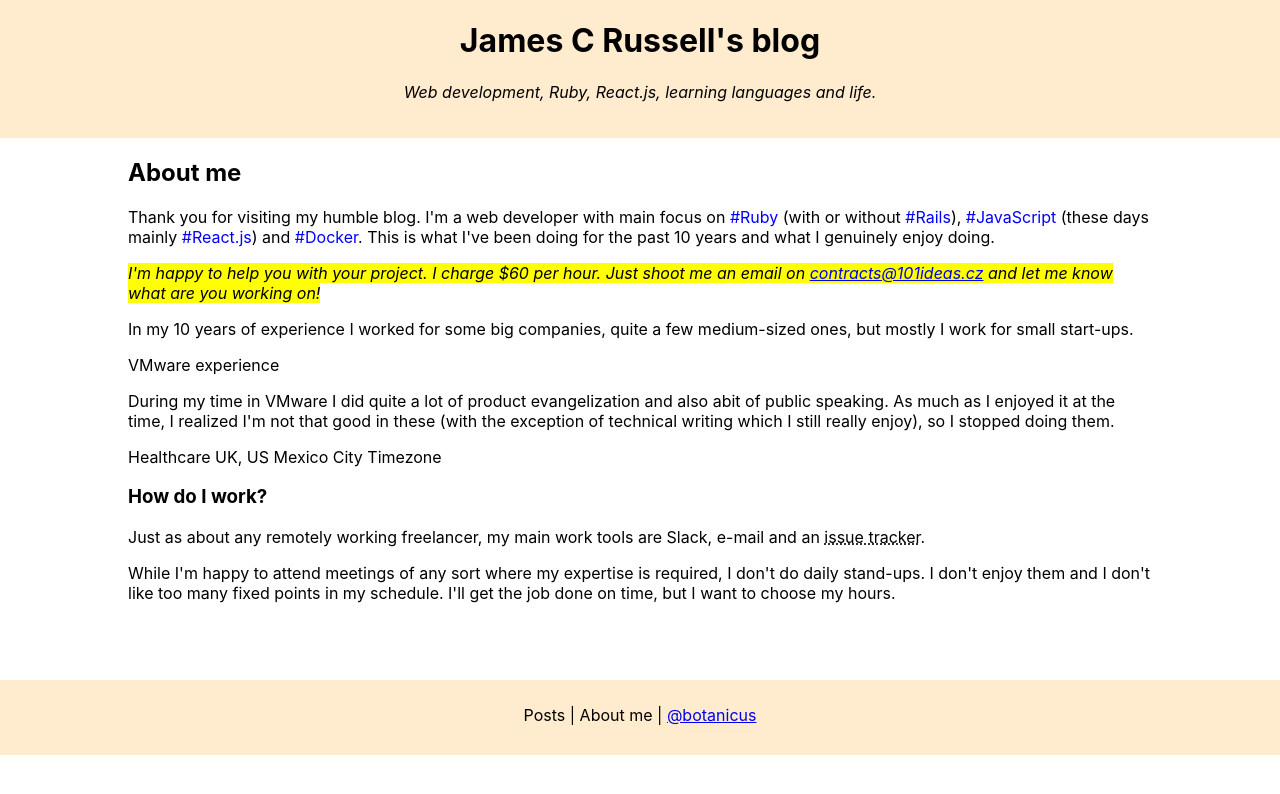
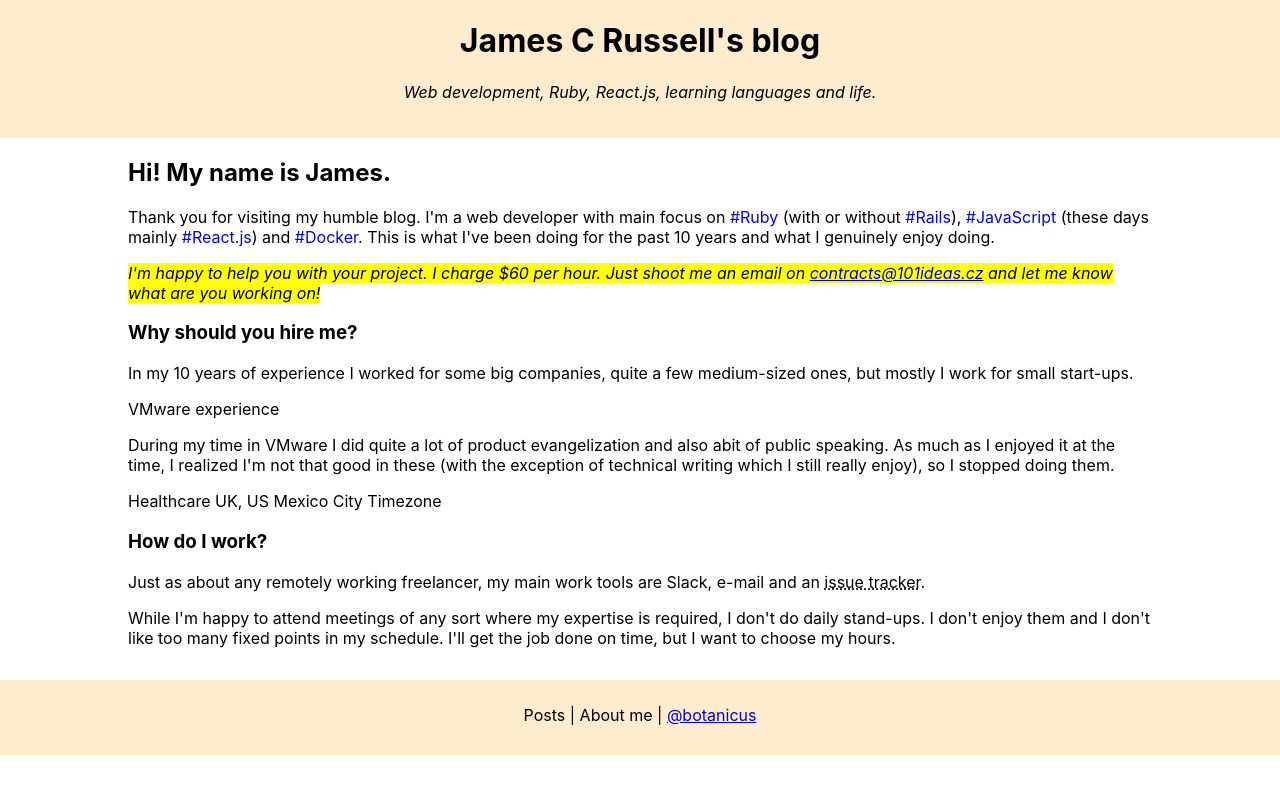
Before and after one commit to botanicus/blog, a React (Create React App) app: page /about in a window 1280 px wide. Shown: the top 794 px of the page. Built offline with nearby package versions, Linux system fonts and the light colour scheme.

Commit message:
Done for the day

```diff
--- a/src/About.js
+++ b/src/About.js
@@ -3,7 +3,7 @@ import React from 'react';
 const YearsOfExperience = () => <span>{new Date().getFullYear() - 2008}</span>;
 
 export default () => <div>
-  <h2>About me</h2>
+  <h2>Hi! My name is James.</h2>
   <p>
     Thank you for visiting my humble blog.
     I'm a web developer with main focus on <span class="hashtag">Ruby</span> (with or without <span class="hashtag">Rails</span>),{' '}
@@ -15,6 +15,8 @@ export default () => <div>
     <em style={{backgroundColor: 'yellow'}}>I'm happy to help you with your project. I charge $60 per hour. Just shoot me an email on <a href="mailto:contracts@101ideas.cz">contracts@101ideas.cz</a> and let me know what are you working on!</em>
   </p>
 
+  <h3>Why should you hire me?</h3>
+  {/* OSS */}
   <p>
     In my <YearsOfExperience /> years of experience I worked for some big companies, quite a few medium-sized ones, but mostly I work for small start-ups.
   </p>
--- a/src/Home.js
+++ b/src/Home.js
@@ -1,4 +1,5 @@
 import React, { Component } from 'react';
+import { Link } from 'react-router-dom';
 
 const posts = [
   {
@@ -16,6 +17,11 @@ class Post extends Component {
       <article>
         <h1>{post.title}</h1>
         <p>{post.excerpt}</p>
+
+        <footer>
+          {/* Small pic of me. */}
+          <Link to="/about">About the author</Link>.
+        </footer>
       </article>
     );
   }
```
